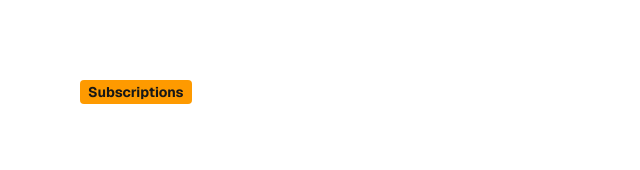
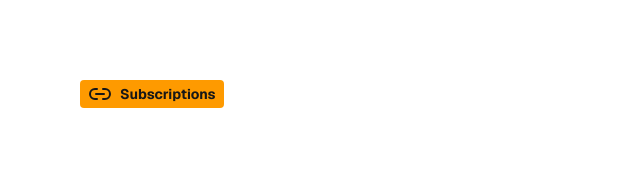
Before and after one commit to zaka29/ojatea-blog, a Next.js app: page / in a window 1280 px wide. Shown: the top 170 px of the page, without its empty margins (0-640 px from the left). Built offline with nearby package versions, Linux system fonts and the light colour scheme.

Commit message:
Lucide react icons

```diff
--- a/package.json
+++ b/package.json
@@ -9,6 +9,7 @@
     "lint": "eslint"
   },
   "dependencies": {
+    "lucide-react": "^0.545.0",
     "next": "15.5.4",
     "react": "19.1.0",
     "react-dom": "19.1.0",
--- a/src/app/page.tsx
+++ b/src/app/page.tsx
@@ -1,10 +1,15 @@
-
+import { Link2 } from "lucide-react";
 import Link from "next/link";
 
 export default function HomePage() {
   return (
     <div className="font-sans grid grid-rows-[auto_1fr] items-start justify-items-start min-h-screen p-8 pb-20 gap-8 sm:p-20">
-      <Link className="bg-amber-500 py-0.5 px-2 rounded text-sm font-bold" href="/subscriptions">Subscriptions</Link>
+      <Link
+        className="flex items-center gap-2 bg-amber-500 py-0.5 px-2 rounded text-sm font-bold"
+        href="/subscriptions"
+      >
+        <Link2 /> Subscriptions
+      </Link>
     </div>
   );
 }
```
Also changed, not shown: 1 other file (tests, documents, lock files or other folders).
